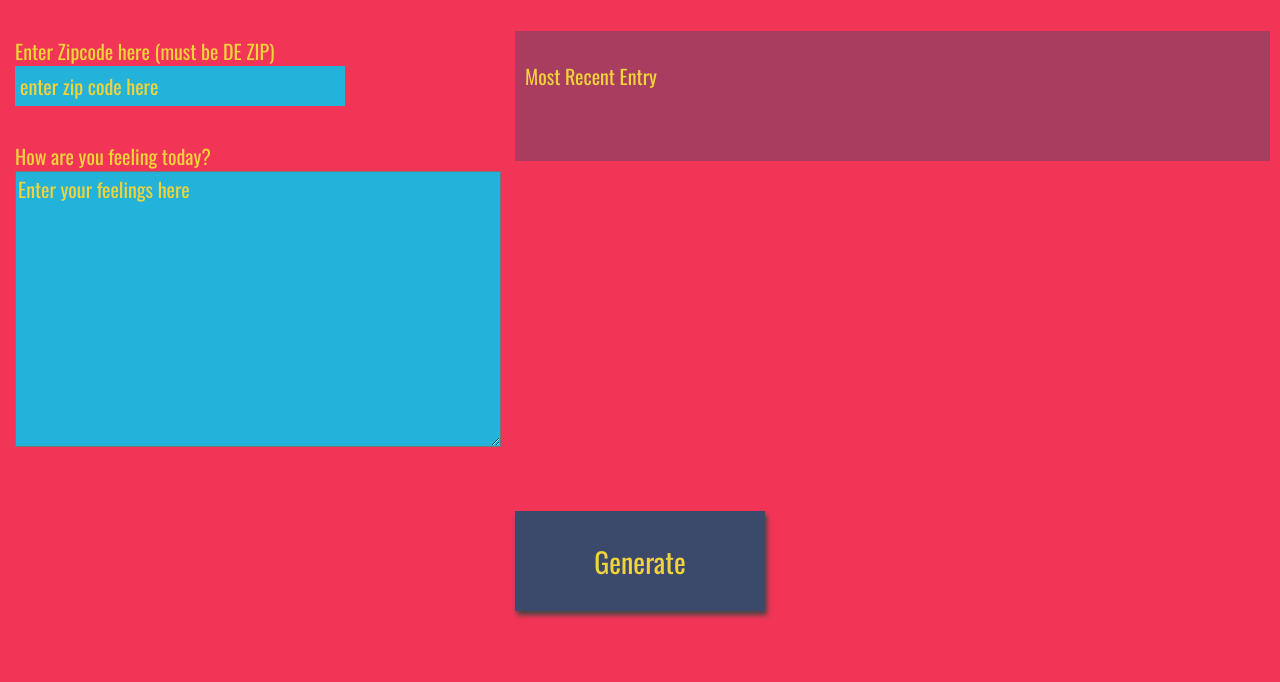
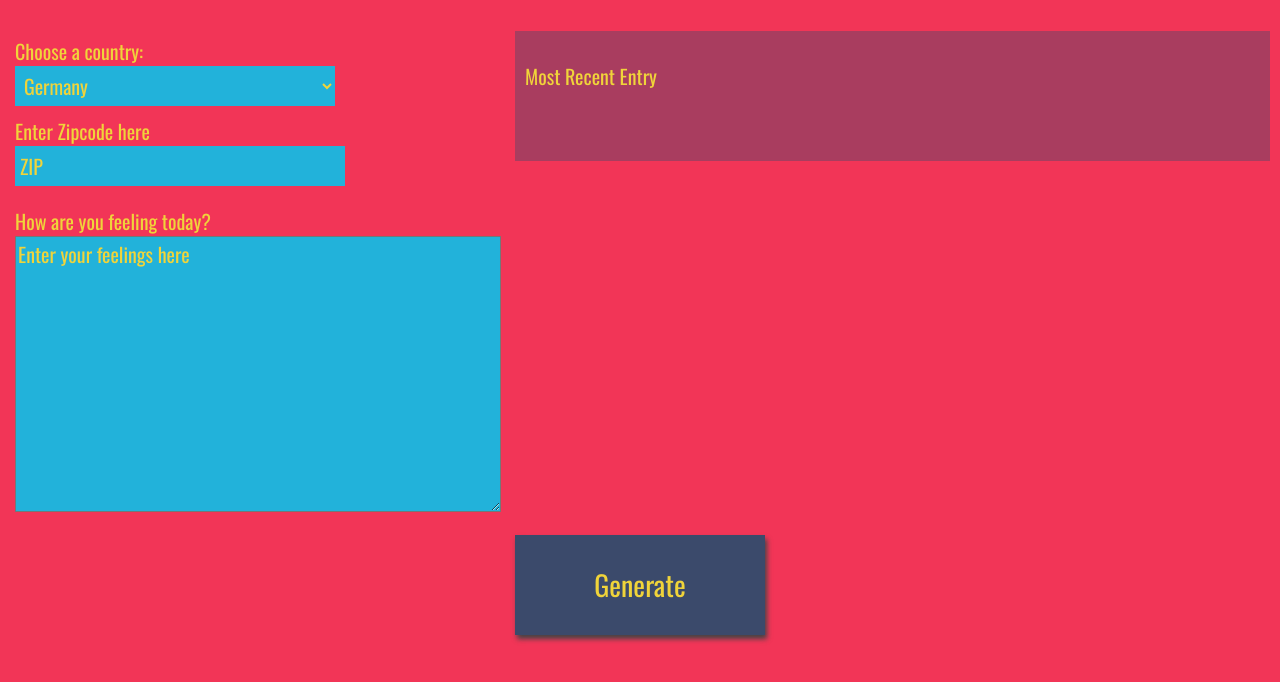
Before and after one commit to xtwulf/project_3, a website: page website/index.html in a window 1280 px wide. Shown: the part 90-772 px from the top of the page. Drawn offline with nearby package versions, Linux system fonts and the light colour scheme; a web font is replaced by a local one.

Commit message:
implemented country selection - user can choose country - ZIP is validated for the choosen country - Error message contains country name

```diff
--- a/server.js
+++ b/server.js
@@ -56,7 +56,7 @@ app.post('/weather', (req, res) => {
 
     let comment = req.body.feeling;
     console.log(req.body);
-    const url = `http://api.openweathermap.org/data/2.5/weather?q=${req.body.zip},de&APPID=${apiKey}`
+    const url = `http://api.openweathermap.org/data/2.5/weather?q=${req.body.zip},${req.body.country}&APPID=${apiKey}`
 
     request({url: url, json: true}, (error, {body}) => {
 
@@ -64,6 +64,7 @@ app.post('/weather', (req, res) => {
 
         if (body.cod != "200") {
           console.log("error, city not found");
+          console.log(url);
           res.send(body);
           console.log("body:",body);
 
--- a/website/app.js
+++ b/website/app.js
@@ -23,7 +23,6 @@ const postData = async ( url = '', data = {})=>{
 try {
     // writing the Server response in the newData variable
     const newData = await response.json();
-
     // checking the response for errors
     if (newData.cod == 404) {
       throw {
@@ -48,7 +47,10 @@ try {
   catch(error) {
     if (error.code == 404) {
       let zip = document.getElementById('zip').value;
-      message = error.name + "\n" + error.message + zip;
+
+      let country = document.getElementById('country').value;
+      let country_name = document.getElementById('country').namedItem(country).text;
+      message = error.name + "\n" + error.message + zip + " in country " + country_name;
       }
 
     else {
@@ -96,6 +98,7 @@ const updateGui = async (url='') =>{
 
 // chain the async functions
 function postGet(){
+  let country = document.getElementById('country').value;
   let zip = document.getElementById('zip').value;
   let feeling = document.getElementById('feelings').value;
 
@@ -106,7 +109,7 @@ function postGet(){
   }
 
   // Making the POST request on the /weather route
-  postData('/weather', {zip:zip, feeling:feeling})
+  postData('/weather', {country:country, zip:zip, feeling:feeling})
 
   // let´s update the GUI, now the data are available on the server
   .then(function(){
--- a/website/index.html
+++ b/website/index.html
@@ -10,10 +10,19 @@
 
   <div class="grid-container" id="app">
     <div class="heading"><h1>Weather Journal App</h1></div>
+
     <div class="entry_1">
+      <div class="holder country">
+        <label for="country">Choose a country:</label>
+          <select name="country" id="country">
+            <option value="de" id="de">Germany</option>
+            <option value="us" id="us">United States</option>
+            <option value="gb" id="gb">Great Britain</option>
+          </select>
+      </div>
       <div class ="holder zip">
-        <label for="zip">Enter Zipcode here (must be DE ZIP)</label>
-        <input type="text" id="zip" placeholder="enter zip code here">
+        <label for="zip">Enter Zipcode here</label>
+        <input type="text" id="zip" placeholder="ZIP">
       </div>
     </div>
     <div class="entry_2">
--- a/website/style.css
+++ b/website/style.css
@@ -23,6 +23,8 @@ body{
 div {
     padding: 5px;
 }
+
+
 
 #app{
     background: #f23557;
@@ -72,7 +74,7 @@ label{
     font-size: 20px;
 }
 
-input{
+input, select{
     display:block;
     height: 30px;
     width: 320px;
@@ -82,6 +84,10 @@ input{
     font-family: 'Oswald', sans-serif;
     border: none;
     padding: 5px;
+}
+
+select {
+    height: 40px;
 }
 
 button{
```
